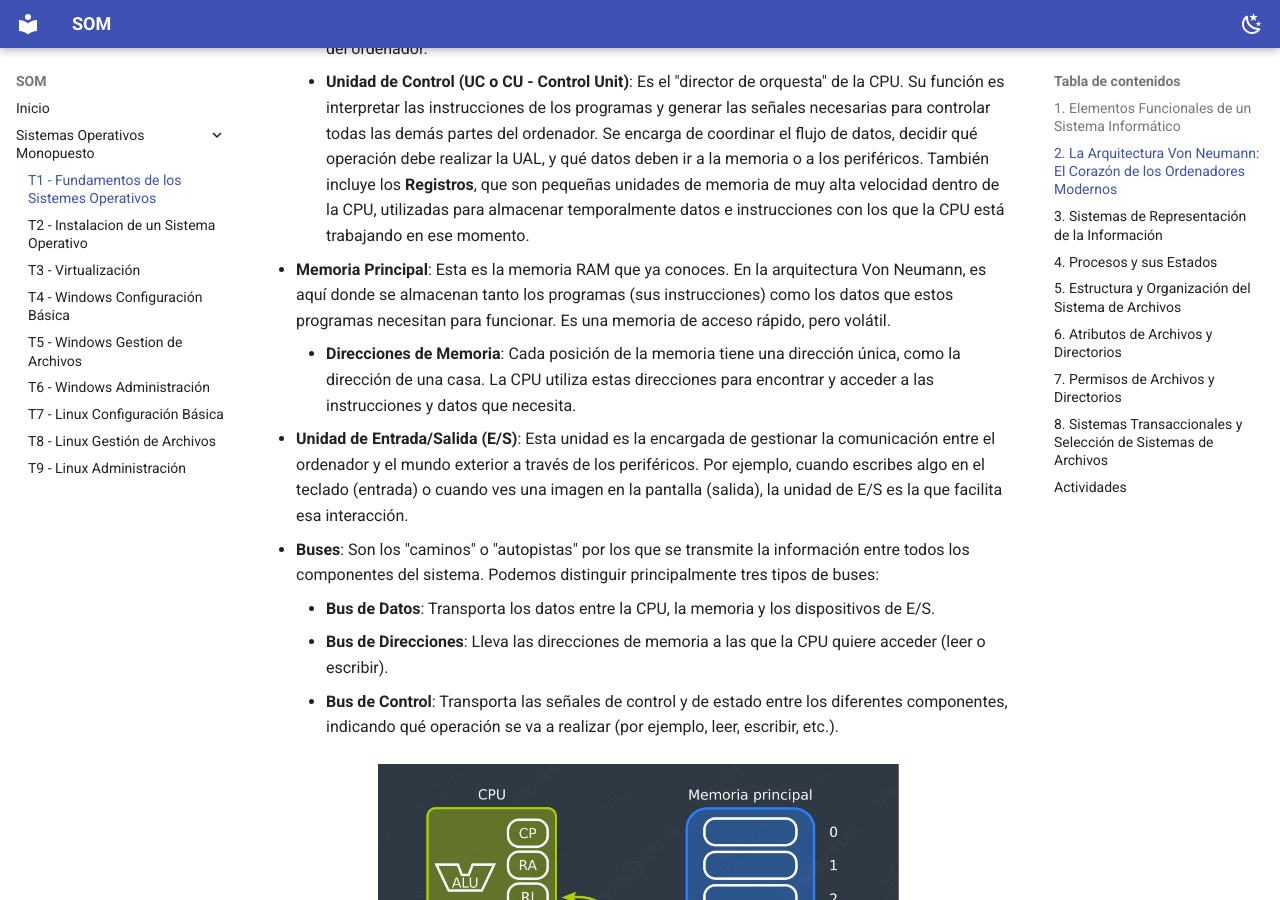
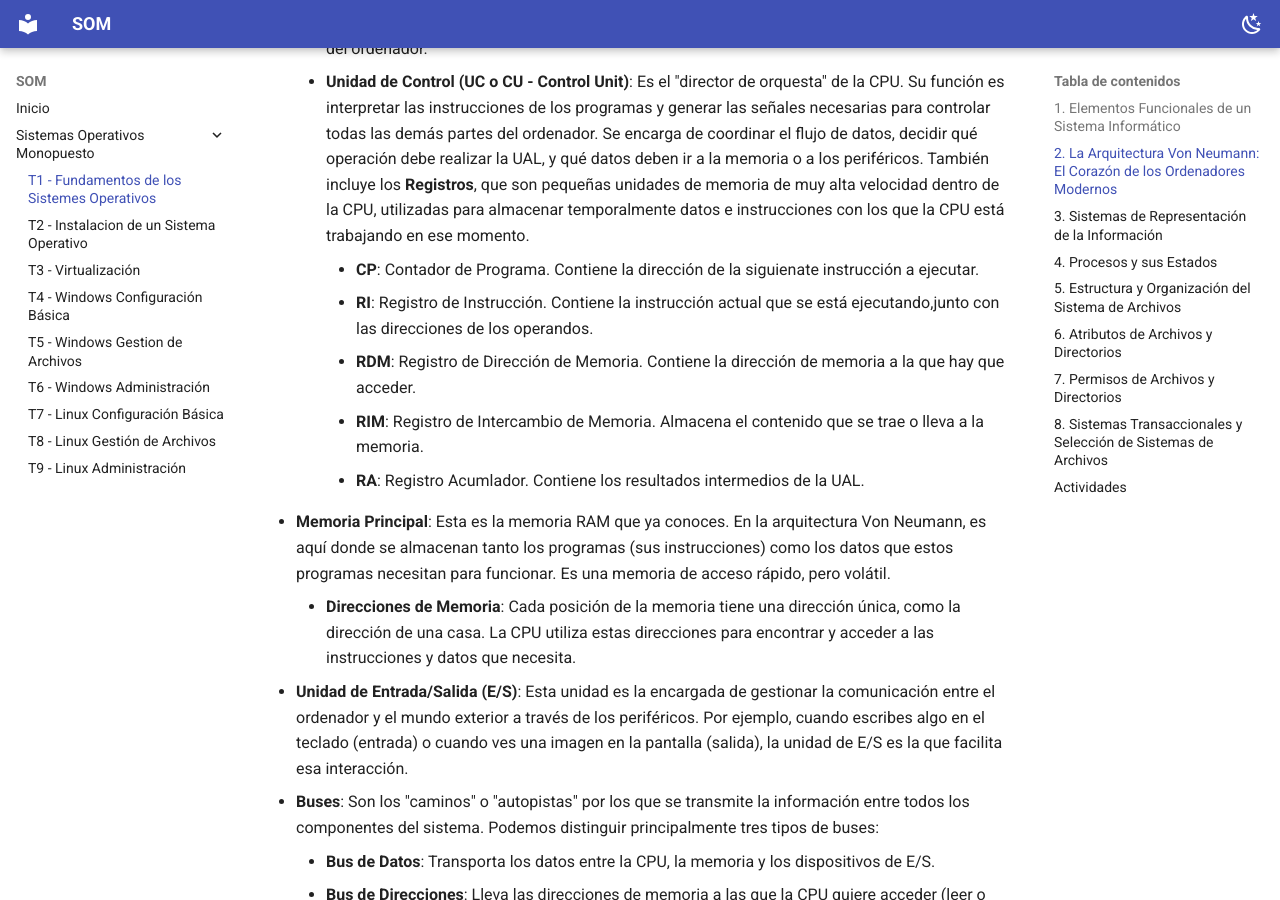
Before and after one commit to luisgarciabonifaz/SOM, an MkDocs documentation site: the page built from docs/T_01_Fundamentos_SO/Fundamentos_SO.md, in a window 1280 px wide and 900 px high, scrolled down 2127 px. Built offline with MkDocs 1.6.1 and Material for MkDocs 9.7.7, drawn with Linux system fonts in a browser that asks for light colours.

Commit message:
Añado los resgistros de la UC

```diff
--- a/docs/T_01_Fundamentos_SO/Fundamentos_SO.md
+++ b/docs/T_01_Fundamentos_SO/Fundamentos_SO.md
@@ -52,6 +52,11 @@ La arquitectura Von Neumann se compone de cuatro unidades funcionales principale
 - **Unidad Central de Procesamiento (CPU)**: Ya la hemos mencionado, ¡pero aquí la desglosamos más! Es el cerebro del sistema y se encarga de ejecutar las instrucciones. Dentro de la CPU, encontramos dos subcomponentes esenciales:
     - **Unidad Aritmético-Lógica (UAL o ALU - Arithmetic Logic Unit)**: Es la parte de la CPU que realiza las operaciones matemáticas (sumas, restas, multiplicaciones, divisiones) y las operaciones lógicas (comparaciones, AND, OR, NOT). Piensa en ella como la "calculadora" y el "comparador" del ordenador.
     - **Unidad de Control (UC o CU - Control Unit)**: Es el "director de orquesta" de la CPU. Su función es interpretar las instrucciones de los programas y generar las señales necesarias para controlar todas las demás partes del ordenador. Se encarga de coordinar el flujo de datos, decidir qué operación debe realizar la UAL, y qué datos deben ir a la memoria o a los periféricos. También incluye los **Registros**, que son pequeñas unidades de memoria de muy alta velocidad dentro de la CPU, utilizadas para almacenar temporalmente datos e instrucciones con los que la CPU está trabajando en ese momento.
+        - **CP**: Contador de Programa. Contiene la dirección de la siguienate instrucción a ejecutar.
+        - **RI**: Registro de Instrucción. Contiene la instrucción actual que se está ejecutando,junto con las direcciones de los operandos.
+        - **RDM**: Registro de Dirección de Memoria. Contiene la dirección de memoria a la que hay que acceder.
+        - **RIM**: Registro de Intercambio de Memoria. Almacena el contenido que se trae o lleva a la memoria.
+        - **RA**: Registro Acumlador. Contiene los resultados intermedios de la UAL.
 
 - **Memoria Principal**: Esta es la memoria RAM que ya conoces. En la arquitectura Von Neumann, es aquí donde se almacenan tanto los programas (sus instrucciones) como los datos que estos programas necesitan para funcionar. Es una memoria de acceso rápido, pero volátil.
     - **Direcciones de Memoria**: Cada posición de la memoria tiene una dirección única, como la dirección de una casa. La CPU utiliza estas direcciones para encontrar y acceder a las instrucciones y datos que necesita.
```
